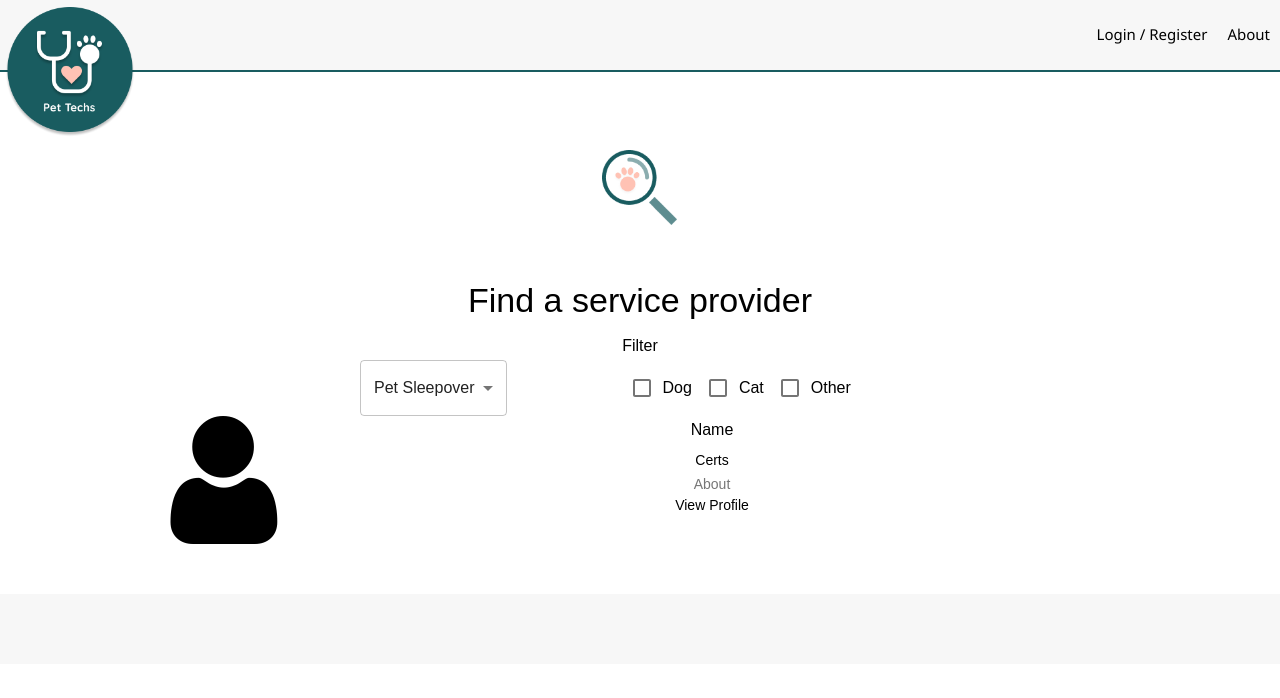
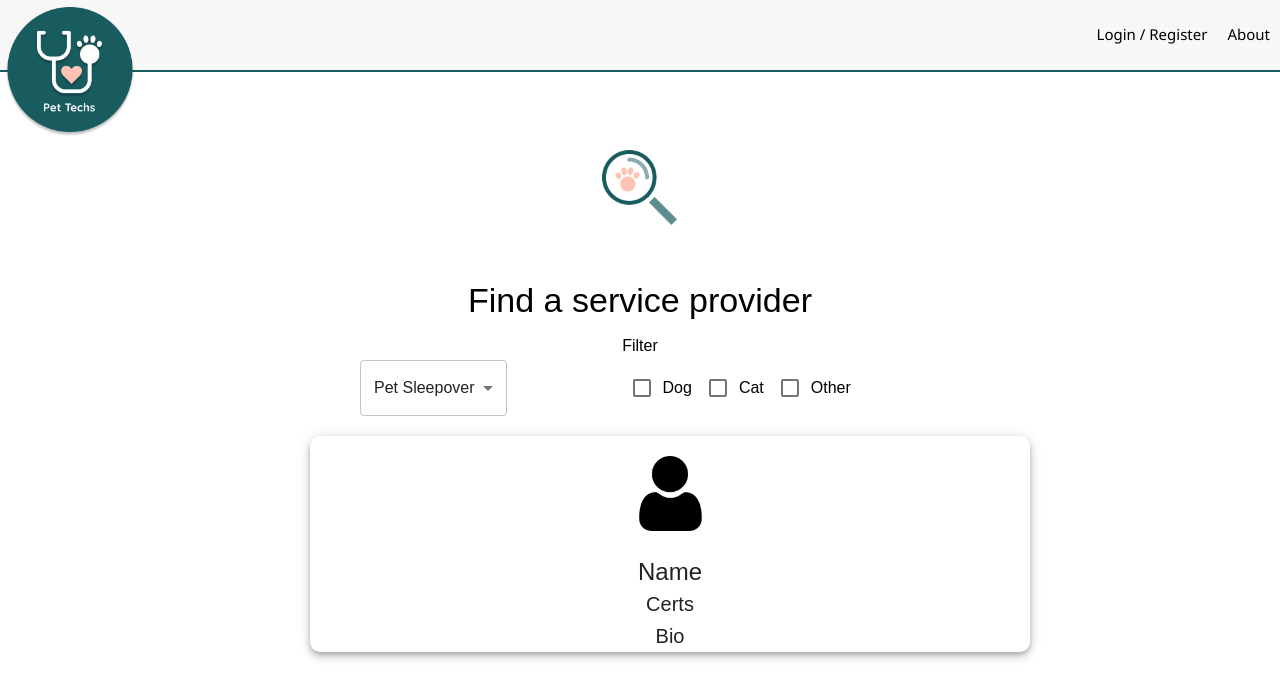
Before and after one commit to chinmayapulikallu/pet-techs, a React (Create React App) app: page /#/search in a window 1280 px wide. Shown: the top 698 px of the page. Built offline with nearby package versions, Linux system fonts and the light colour scheme; no server answers.

Commit message:
working on paper layout

```diff
--- a/src/components/SearchPage/SearchPage.jsx
+++ b/src/components/SearchPage/SearchPage.jsx
@@ -16,6 +16,7 @@ import Card from "@material-ui/core/Card"
 import CardContent from "@material-ui/core/CardContent"
 import Button from "@material-ui/core/Button"
 import { ButtonBase } from "@material-ui/core"
+import Paper from "@material-ui/core/Paper"
 
 
 const styles = theme => ({
@@ -35,10 +36,12 @@ const styles = theme => ({
         marginBottom: 10
     },
     button: {
-        margin: "20px 30px 20px 30px",
+        margin: "20px 30px",
         height: 45,
         width: 180,
         borderRadius: 12,
+        display: "flex",
+        marginTop: -100
     },
     searchImage: {
         paddingTop: 50
@@ -55,47 +58,16 @@ const styles = theme => ({
         paddingLeft: 200,
         display: "flex"
     },
-    results: {
-        paddingTop: 50
-    },
-    viewProf: {
-        height: 40,
-        width: 100,
-        textAlign: "center",
-        fontSize: 10,
-
+    paper: {
+        marginTop: 20,
+        borderRadius: "10px",
+        width: "75%",
+        marginLeft: 150
     },
     profPic: {
-
-    },
-    details1: {
-        display: "flex",
-        flexDirection: "column",
-        paddingBottom: 10,
-        marginLeft: 100
-    },
-    details2: {
-        display: "flex",
-
-        marginLeft: 70,
-        marginTop: 50
-    },
-    card: {
-        display: "flex",
-        paddingBottom: 20,
-        paddingTop: 20,
-    },
-    image: {
-        width: 128,
-        height: 128,
-    },
-    img: {
-        margin: 'auto',
-        display: 'block',
-        maxWidth: '100%',
-        maxHeight: '100%',
-    },
-
+        marginTop: 20,
+        marginBottom: 20
+    }
 
 
 })
@@ -156,73 +128,56 @@ class SearchPage extends Component {
                                 />
                             </FormGroup>
                         </Grid>
-                        {/* <Grid justify="center">
-                            <Card className>
-                                <CardContent   >
-                                    <Typography variant="h6">Name</Typography>
-                                    <img src="/images/blank-profile-picture.png" alt="profilePic" height="75" width="75" />
-                                    <Button variant="contained" color="primary" >View Profile</Button>
-                                    <div >
-                                        Bio
-                                    </div>
-                                    <div >
-                                        Services and Skills
-                                    </div>
-                                </CardContent>
 
 
-                            </Card>
 
-                            <Card className={classes.about}>
-                                <CardContent   >
-                                    <Typography variant="h6">Name</Typography>
-
-                                    <img className={classes.details1} src="/images/blank-profile-picture.png" alt="profilePic" height="75" width="75"/>
-
-                                    <Button className={classes.details2} variant="contained" color="primary" >View Profile</Button>
-
-
-                                </CardContent>
-                            </Card>
-
-
+                        <Grid>
+                            <Paper elevation="5" className={classes.paper}>
+                                <img className={classes.profPic} src="/images/blank-profile-picture.png" alt="profilePic" height="75" width="75" />
+                                <Typography variant="h5">
+                                    Name
+                                    </Typography>
+                                <Typography variant="h6">
+                                    Certs
+                                    </Typography>
+                                <Typography variant="h6">
+                                    Bio
+                                    </Typography>
+                            </Paper>
+                        </Grid>
+                        {/* <Grid>
+                            <Paper elevation="5" className={classes.paper}>
+                                <img className={classes.profPic} src="/images/blank-profile-picture.png" alt="profilePic" height="75" width="75" />
+                                <Typography variant="h5">
+                                    Name
+                                    </Typography>
+                                <Typography variant="h6">
+                                    Certs
+                                    </Typography>
+                                <Typography variant="h6">
+                                    Bio
+                                    </Typography>
+                            </Paper>
+                        </Grid>
+                        <Grid>
+                            <Paper elevation="5" className={classes.paper}>
+                                <img className={classes.profPic} src="/images/blank-profile-picture.png" alt="profilePic" height="75" width="75" />
+                                <Typography variant="h5">
+                                    Name
+                                    </Typography>
+                                <Typography variant="h6">
+                                    Certs
+                                    </Typography>
+                                <Typography variant="h6">
+                                    Bio
+                                    </Typography>
+                            </Paper>
                         </Grid> */}
 
 
-                        <Grid>
-                            <Grid container spacing={2}>
+                    </Grid>
 
-                                <Grid item>
-                                    <ButtonBase className={classes.image}>
-                                        <img className={classes.img} alt="complex" src="/images/blank-profile-picture.png" />
-                                    </ButtonBase>
-                                </Grid>
-                                <Grid item xs={12} sm container>
-                                    <Grid item xs container direction="column" >
-                                        <Grid item>
-                                            <Typography gutterBottom variant="subtitle1">
-                                                Name
-                                                </Typography>
-                                            <Typography variant="body2" gutterBottom>
-                                                Certs
-                                            </Typography>
-                                            <Typography variant="body2" color="textSecondary">
-                                              About
-                                            </Typography>
-                                        </Grid>
-                                        <Grid item>
-                                            <Typography variant="body2" style={{ cursor: 'pointer' }}>
-                                                View Profile
-                                            </Typography>
-                                        </Grid>
-                                    </Grid>
-                                    </Grid>
-
-                            </Grid>
-                        </Grid>
-                    </Grid>
                 </div>
-
             </div>
         );
     }
```
